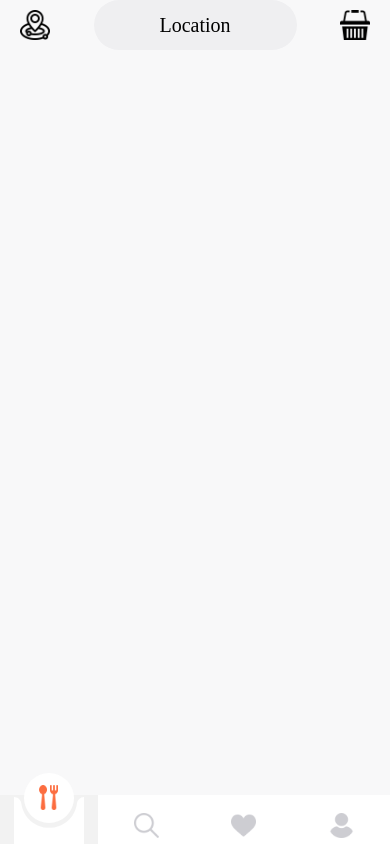
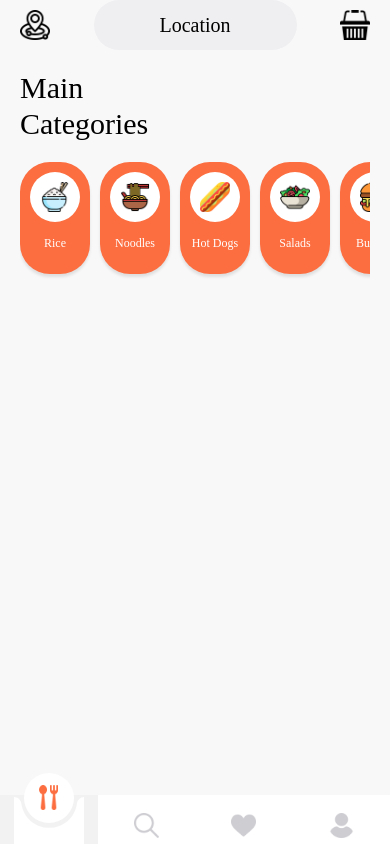
Before and after one commit to ganguly2021/react_native_food_delivery_app, a React Native app: screen /Home in a window 390 px wide. Built offline with nearby package versions, Linux system fonts and the light colour scheme.

Commit message:
category flatlist ui created.

```diff
--- a/data/restaurant.js
+++ b/data/restaurant.js
@@ -1,4 +1,9 @@
 import {images} from './../constants';
+
+// price rating
+const affordable = 1;
+const fairPrice = 2;
+const expensive = 3;
 
 const restaurantData = [
   {
--- a/screens/Home.js
+++ b/screens/Home.js
@@ -8,11 +8,24 @@ import {
   FlatList,
 } from 'react-native';
 
-import React from 'react';
+import React, {useState} from 'react';
 
 import {COLORS, icons, images, FONTS, SIZES} from './../constants';
+import {initialCurrentLocation, restaurantData, categoryData} from './../data';
 
 const Home = () => {
+  const [categories, setCategories] = useState(categoryData);
+  const [selectedCategory, setSelectedCategory] = useState(null);
+  const [restaurants, setRestaurants] = useState(restaurantData);
+  const [currentLocation, setCurrentLocation] = useState({
+    ...initialCurrentLocation,
+  });
+
+
+  const onSelectCategory = (item) => {
+
+  }
+
   const renderHeader = () => {
     return (
       <View style={{flexDirection: 'row', height: 50}}>
@@ -64,7 +77,66 @@ const Home = () => {
     );
   };
 
-  return <SafeAreaView style={styles.container}>{renderHeader()}</SafeAreaView>;
+  const renderMainCategories = () => {
+    const renderItem = ({ item }) => {
+      return (
+        <TouchableOpacity
+          style={{
+            padding: SIZES.padding,
+            paddingBottom: SIZES.padding * 2,
+            backgroundColor: COLORS.primary,
+            borderRadius: SIZES.radius,
+            alignItems: 'center',
+            justifyContent: 'center',
+            marginRight: SIZES.padding,
+            ...styles.shadow,
+          }}
+            onPress={() => onSelectCategory(item)}
+          >
+          <View
+            style={{
+              width: 50,
+              height: 50,
+              borderRadius: 25,
+              justifyContent: 'center',
+              alignItems: 'center',
+              backgroundColor: COLORS.white,
+            }}>
+            <Image source={item.icon} resizeMode="contain" style={{width: 30, height: 30}} />
+          </View>
+          <View>
+            <Text style={{
+              marginTop: SIZES.padding,
+              color: COLORS.white,
+              ...FONTS.body5
+            }}>{item.name}</Text>
+          </View>
+        </TouchableOpacity>
+      );
+    };
+    return (
+      <View style={{padding: SIZES.padding * 2}}>
+        <Text style={{...FONTS.h1}}>Main</Text>
+        <Text style={{...FONTS.h1}}>Categories</Text>
+
+        <FlatList
+          data={categories}
+          horizontal
+          showsHorizontalScrollIndicator={false}
+          keyExtractor={item => item.id}
+          renderItem={renderItem}
+          contentContainerStyle={{paddingVertical: SIZES.padding * 2}}
+        />
+      </View>
+    );
+  };
+
+  return (
+    <SafeAreaView style={styles.container}>
+      {renderHeader()}
+      {renderMainCategories()}
+    </SafeAreaView>
+  );
 };
 
 // custom styles
```
